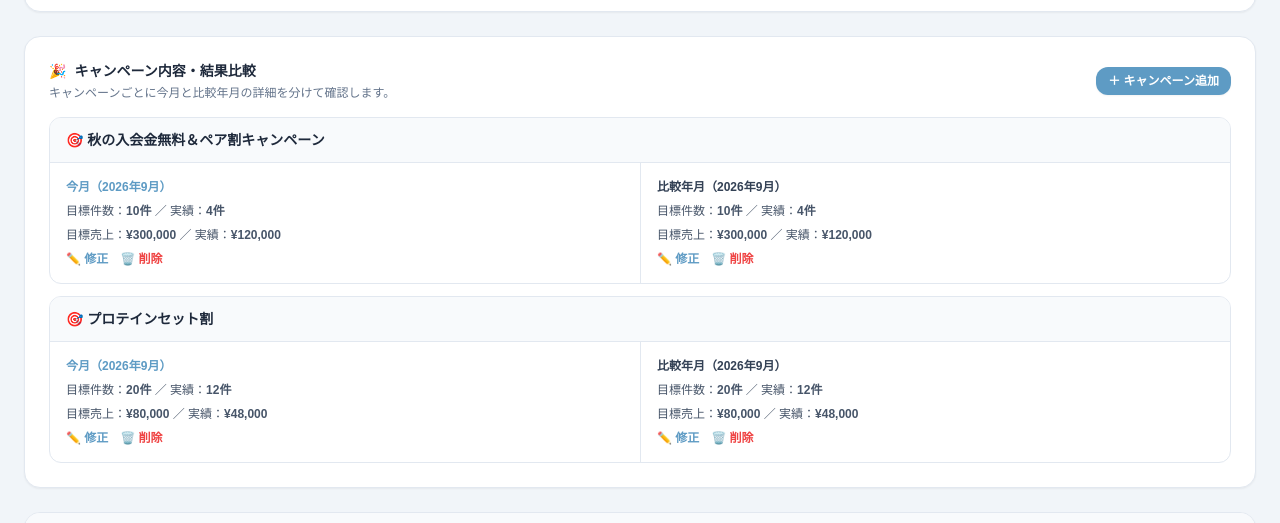
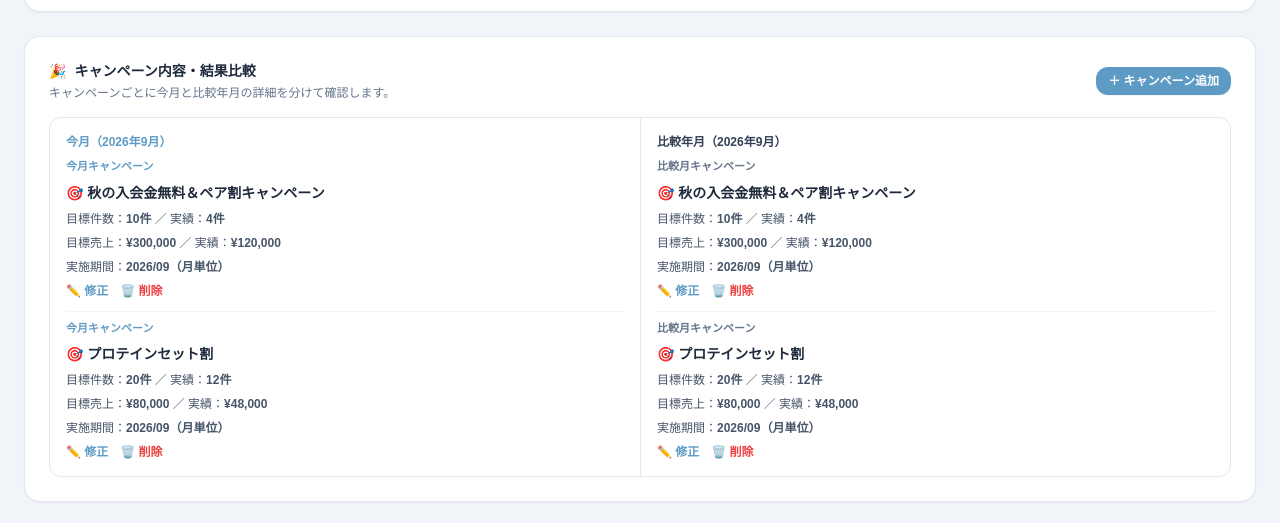
Before and after one commit to 2025golazo-bot/GOLAZO, a Next.js app: page /sales in a window 1280 px wide. Shown: the part 1334-1857 px from the top of the page. Built offline with nearby package versions, Linux system fonts and the light colour scheme; no server answers; the database is empty.

Commit message:
Update campaign comparison display

```diff
--- a/app/sales/page.tsx
+++ b/app/sales/page.tsx
@@ -1061,27 +1061,25 @@ export default function SalesPage() {
             </button>
           </div>
           <div className="space-y-3">
-            {Array.from(new Set([...currentCampaigns.map(c => c.title), ...selectedCampaigns.map(c => c.title)])).length > 0 ?
-              Array.from(new Set([...currentCampaigns.map(c => c.title), ...selectedCampaigns.map(c => c.title)])).map((title) => {
-                const current = currentCampaigns.find(c => c.title === title);
-                const selected = selectedCampaigns.find(c => c.title === title);
-                return (
-                  <div key={title} className="border border-slate-200 rounded-xl overflow-hidden">
-                    <div className="px-4 py-3 bg-slate-50 border-b border-slate-200 flex items-center justify-between gap-2">
-                      <span className="font-bold text-sm text-slate-800">🎯 {title}</span>
-                    </div>
+            {currentCampaigns.length > 0 || selectedCampaigns.length > 0 ? (
+              <div className="border border-slate-200 rounded-xl overflow-hidden">
                 <div className="grid md:grid-cols-2 divide-y md:divide-y-0 md:divide-x divide-slate-200">
                   <div className="p-4 space-y-2">
                     <div className="text-xs font-bold text-[#5e9bc4]">今月（{realCurrentYear}年{Number(realCurrentMonth)}月）</div>
-                        {current ? (
-                          <>
+                    {currentCampaigns.length > 0 ? (
+                      currentCampaigns.map((current) => (
+                        <div key={`current-${current.id}`} className="border-b border-slate-100 last:border-b-0 pb-3 last:pb-0 space-y-2">
+                          <div className="text-[11px] font-bold text-[#5e9bc4]">今月キャンペーン</div>
+                          <div className="font-bold text-sm text-slate-800">🎯 {current.title}</div>
                           <div className="text-xs text-slate-600">目標件数：<span className="font-bold">{current.targetCount}件</span> ／ 実績：<span className="font-bold">{current.appliedCount}件</span></div>
                           <div className="text-xs text-slate-600">目標売上：<span className="font-bold">¥{current.targetSales.toLocaleString()}</span> ／ 実績：<span className="font-bold">¥{current.contribution.toLocaleString()}</span></div>
-                            {current.campaignStartDate && current.campaignEndDate && (
                           <div className="text-xs text-slate-600">
-                                実施期間：<span className="font-bold">{current.campaignStartDate.replace(/-/g, '/')} ～ {current.campaignEndDate.replace(/-/g, '/')}</span>
-                              </div>
-                            )}
+                            実施期間：<span className="font-bold">
+                              {current.campaignStartDate && current.campaignEndDate
+                                ? `${current.campaignStartDate.replace(/-/g, '/')} ～ ${current.campaignEndDate.replace(/-/g, '/')}`
+                                : `${current.yearMonth.replace('-', '/')}（月単位）`}
+                            </span>
+                          </div>
                           <div className="flex items-center gap-3">
                             <button onClick={() => openCampaignEditor(current)} className="text-[#5e9bc4] hover:text-[#4d85ab] text-xs font-bold">✏️ 修正</button>
                             {campaigns.some((campaign) => campaign.id === current.id) && (
@@ -1093,20 +1091,27 @@ export default function SalesPage() {
                               </button>
                             )}
                           </div>
-                          </>
+                        </div>
+                      ))
                     ) : <span className="text-slate-400 text-xs">該当なし</span>}
                   </div>
+
                   <div className="p-4 space-y-2">
                     <div className="text-xs font-bold text-slate-700">比較年月（{selectedYear}年{selectedMonth}月）</div>
-                        {selected ? (
-                          <>
+                    {selectedCampaigns.length > 0 ? (
+                      selectedCampaigns.map((selected) => (
+                        <div key={`selected-${selected.id}`} className="border-b border-slate-100 last:border-b-0 pb-3 last:pb-0 space-y-2">
+                          <div className="text-[11px] font-bold text-slate-500">比較月キャンペーン</div>
+                          <div className="font-bold text-sm text-slate-800">🎯 {selected.title}</div>
                           <div className="text-xs text-slate-600">目標件数：<span className="font-bold">{selected.targetCount}件</span> ／ 実績：<span className="font-bold">{selected.appliedCount}件</span></div>
                           <div className="text-xs text-slate-600">目標売上：<span className="font-bold">¥{selected.targetSales.toLocaleString()}</span> ／ 実績：<span className="font-bold">¥{selected.contribution.toLocaleString()}</span></div>
-                            {selected.campaignStartDate && selected.campaignEndDate && (
                           <div className="text-xs text-slate-600">
-                                実施期間：<span className="font-bold">{selected.campaignStartDate.replace(/-/g, '/')} ～ {selected.campaignEndDate.replace(/-/g, '/')}</span>
-                              </div>
-                            )}
+                            実施期間：<span className="font-bold">
+                              {selected.campaignStartDate && selected.campaignEndDate
+                                ? `${selected.campaignStartDate.replace(/-/g, '/')} ～ ${selected.campaignEndDate.replace(/-/g, '/')}`
+                                : `${selected.yearMonth.replace('-', '/')}（月単位）`}
+                            </span>
+                          </div>
                           <div className="flex items-center gap-3">
                             <button onClick={() => openCampaignEditor(selected)} className="text-[#5e9bc4] hover:text-[#4d85ab] text-xs font-bold">✏️ 修正</button>
                             {campaigns.some((campaign) => campaign.id === selected.id) && (
@@ -1118,13 +1123,13 @@ export default function SalesPage() {
                               </button>
                             )}
                           </div>
-                          </>
+                        </div>
+                      ))
                     ) : <span className="text-slate-400 text-xs">該当なし</span>}
                   </div>
                 </div>
               </div>
-                );
-              }) : <div className="p-6 text-center text-slate-400 text-sm">キャンペーン登録なし</div>}
+            ) : <div className="p-6 text-center text-slate-400 text-sm">キャンペーン登録なし</div>}
           </div>
         </div>
 
```
Lines whose indentation alone changed are shown as unchanged.
